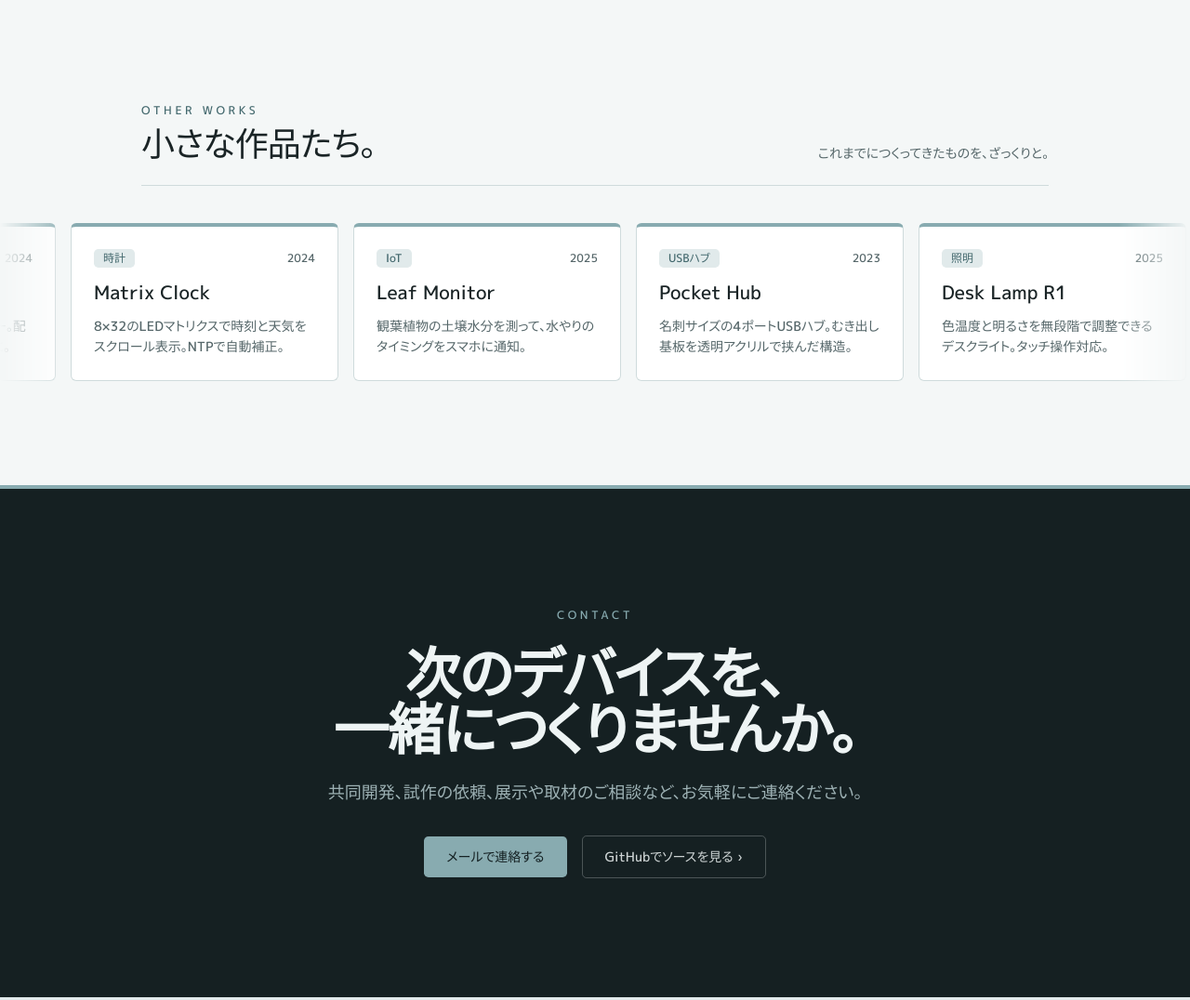
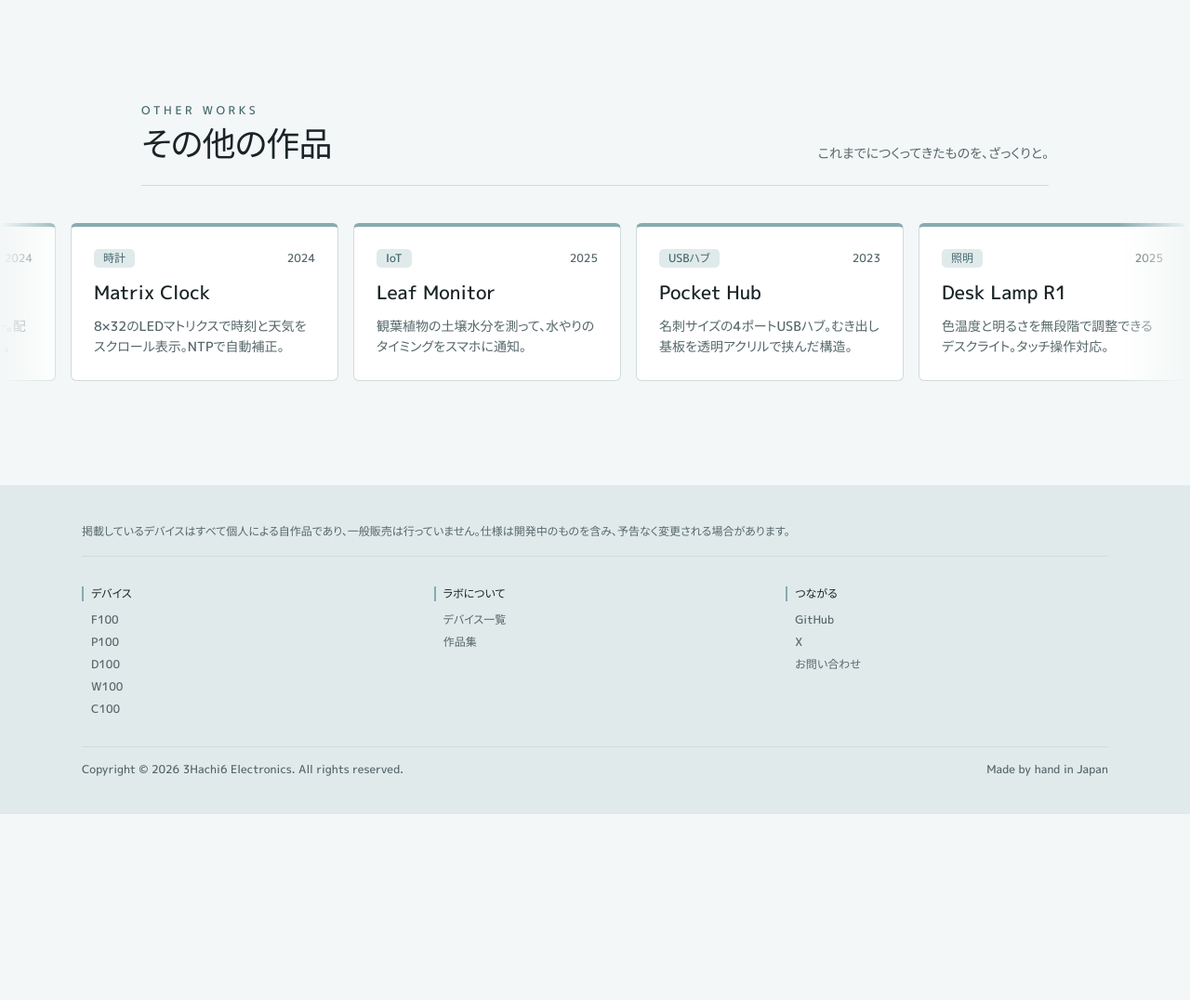
Before and after one commit to sanhachi/3Hachi6-Electronics, a plain HTML site: page index.html in a window 1280 px wide. Shown: the part 2860-3936 px from the top of the page at 93% size. After the commit the page ends 3736 px from the top, so only its background shows below. Drawn offline with Linux system fonts and the light colour scheme; a web font is replaced by a local one.

Commit message:
Update index.html

```diff
--- a/index.html
+++ b/index.html
@@ -160,7 +160,7 @@
         <div class="section-head">
           <div>
             <p class="eyebrow">OTHER WORKS</p>
-            <h2 id="works-title">小さな作品たち。</h2>
+            <h2 id="works-title">その他の作品</h2>
           </div>
           <p class="section-note">これまでにつくってきたものを、ざっくりと。</p>
         </div>
@@ -211,19 +211,17 @@
     </section>
 
     <!-- ===== お問い合わせ(全ページ共通) ===== -->
-    <section id="contact" class="section-contact" aria-labelledby="contact-title">
+    <!--<section id="contact" class="section-contact" aria-labelledby="contact-title">
       <div class="container-sm">
         <p class="eyebrow">CONTACT</p>
         <h2 id="contact-title">次のデバイスを、<br>一緒につくりませんか。</h2>
         <p class="contact-text">共同開発、試作の依頼、展示や取材のご相談など、お気軽にご連絡ください。</p>
         <div class="contact-buttons">
-          <!-- ▼ メールアドレスはここ(hello@example.com を自分のものに) -->
-          <a href="mailto:hello@example.com" class="btn btn-primary btn-lg">メールで連絡する</a>
-          <!-- ▼ GitHubのURLはここ -->
-          <a href="https://github.com" class="btn btn-ghost-ink btn-lg">GitHubでソースを見る ›</a>
+          <a href="mailto:sanhachi_x86@icloud.com" class="btn btn-primary btn-lg">メールで連絡する</a>
+          <!--<a href="https://github.com" class="btn btn-ghost-ink btn-lg">GitHubでソースを見る ›</a>
         </div>
       </div>
-    </section>
+    </section>-->
 
   </main>
 
```
